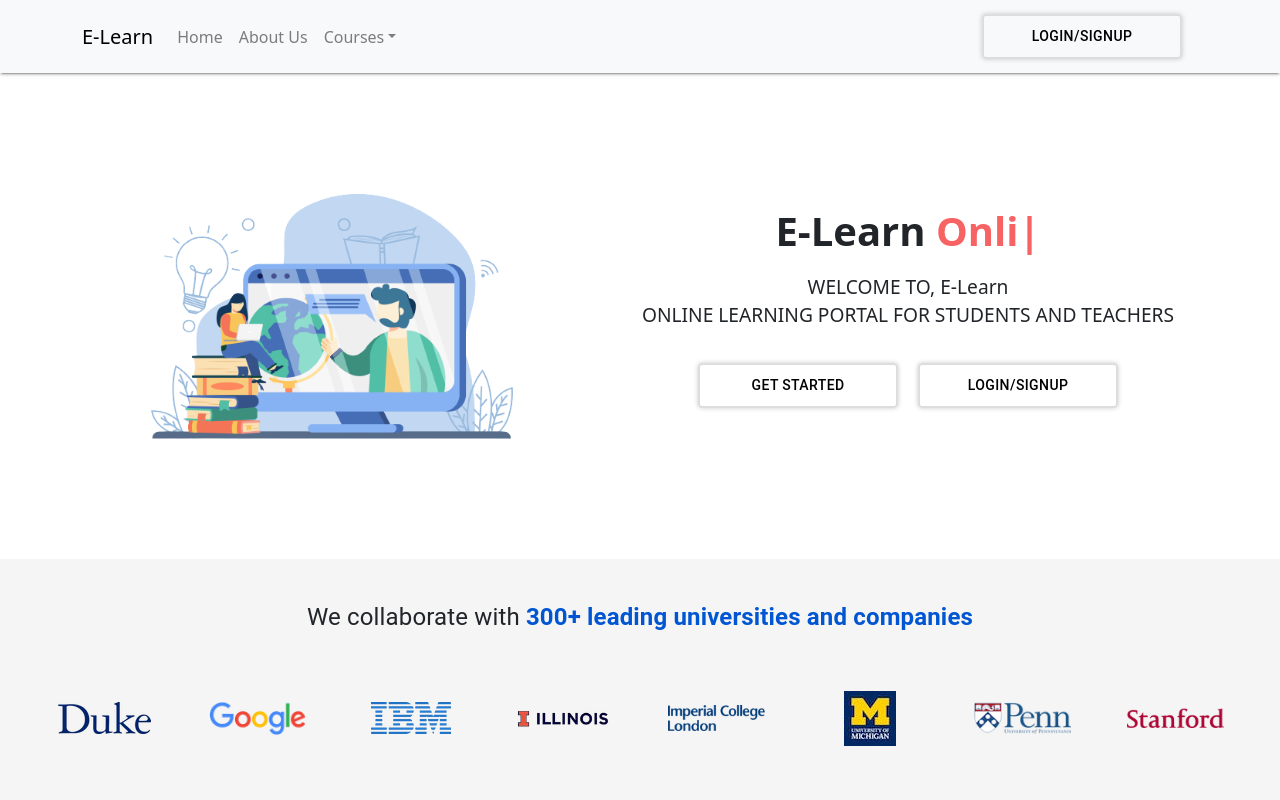
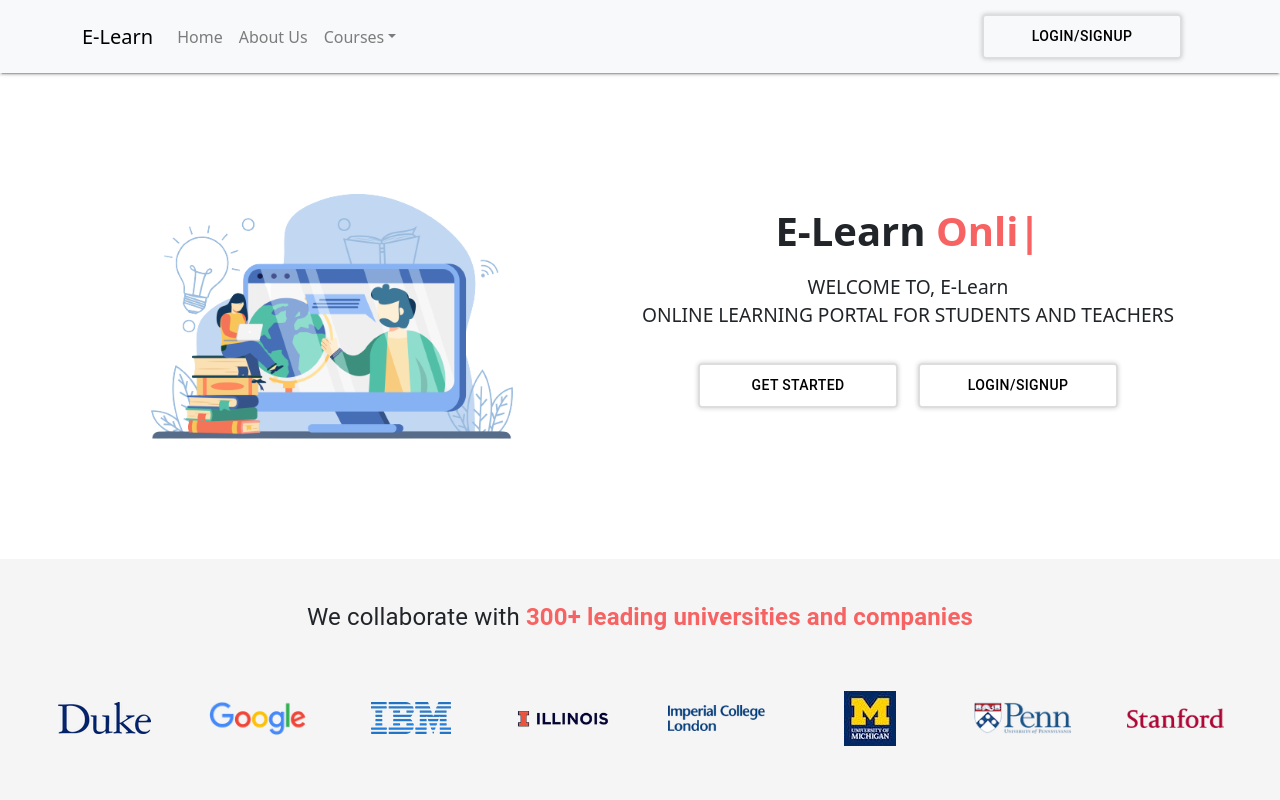
Before and after one commit to Abhinavv9258/e-learning, a React (Create React App) app: page /Homepage in a window 1280 px wide. Shown: the top 800 px of the page. Built offline with nearby package versions, Linux system fonts and the light colour scheme.

Commit message:
Landing Page

```diff
--- a/src/components/landingPages/css/section1.css
+++ b/src/components/landingPages/css/section1.css
@@ -157,8 +157,12 @@
     font-size: 1.5rem !important;
     outline: transparent solid 2px;
     outline-offset: 2px;
-    color: rgb(0, 86, 210);
+    color: #f76363;
     font-weight: 700;
+}
+
+.section2-companies:hover{
+    color: #f76363;
 }
 
 .section2-grid{
--- a/src/components/landingPages/section1.js
+++ b/src/components/landingPages/section1.js
@@ -41,7 +41,7 @@ const Section1 = () => {
                         {/* <Link to='/RegisterPage'> */}
                             <Button
                                 className="section1-btn"
-                                // onClick={() => navigate("/signup")}
+                                onClick={() => navigate("/")}
                             >
                                 Get Started
                             </Button>
```
